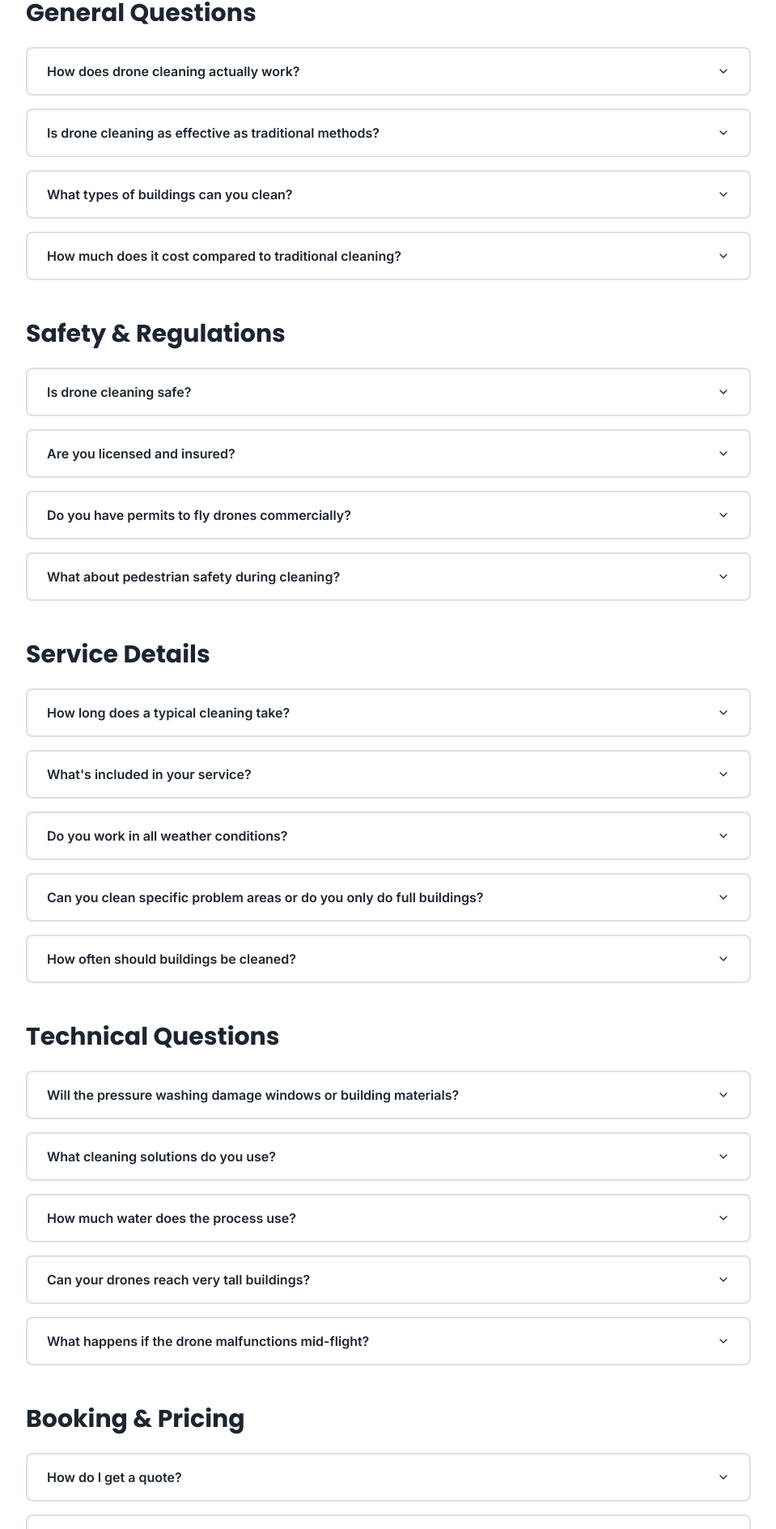
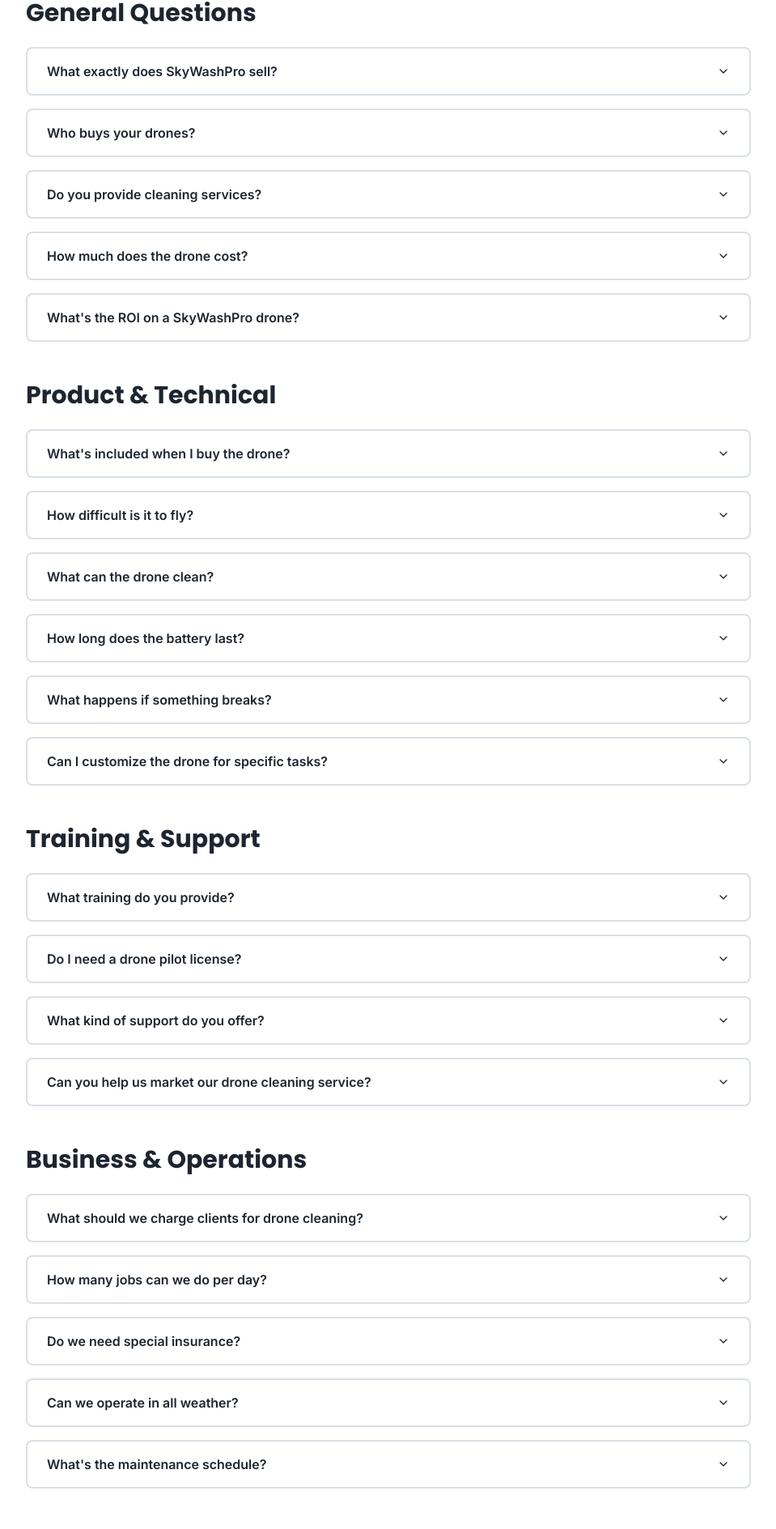
Before and after one commit to XanderJks/aero-wash-pro, a React (Vite) app: page /faq in a window 1280 px wide. Shown: the part 450-2338 px from the top of the page at 81% size, without its empty margins (160-1119 px from the left). Built offline with nearby package versions, Linux system fonts and the light colour scheme; the HTML template or start-up script is replaced by a standard one.

Commit message:
Updated FAQ.tsx

```diff
--- a/src/pages/FAQ.tsx
+++ b/src/pages/FAQ.tsx
@@ -8,112 +8,128 @@ const faqCategories = [
     category: "General Questions",
     questions: [
       {
-        question: "How does drone cleaning actually work?",
-        answer: "Our specialized cleaning drones carry high-pressure water systems (up to 3200 PSI) and cleaning solutions. The drone flies to the target surface and uses precision nozzles to clean while our certified pilots control everything from the ground. Live video feeds ensure thorough coverage and quality control."
+        question: "What exactly does SkyWashPro sell?",
+        answer: "We manufacture and sell the SkyWashPro S1 - an industrial-grade cleaning drone designed for building maintenance companies. You buy the drone, you operate it, you profit from it. We provide the equipment, training, and support."
       },
       {
-        question: "Is drone cleaning as effective as traditional methods?",
-        answer: "Yes, often more effective. Our drones can reach difficult angles that human cleaners struggle with, maintain consistent pressure and coverage, and clean faster without compromising quality. We use the same professional-grade cleaning solutions and pressure levels as traditional methods."
+        question: "Who buys your drones?",
+        answer: "Professional cleaning companies, facility management firms, property maintenance businesses, solar farm operators, wind energy companies, and entrepreneurs starting drone cleaning services. Anyone who wants to offer building cleaning without the risks and costs of traditional methods."
       },
       {
-        question: "What types of buildings can you clean?",
-        answer: "We clean virtually any exterior surface: office buildings, residential towers, shopping centers, solar installations, wind turbines, billboards, industrial facilities, and more. If it's too high or dangerous for traditional cleaning, we can handle it."
+        question: "Do you provide cleaning services?",
+        answer: "No. We sell the drones. You provide the cleaning services to your clients. We're the manufacturer, you're the operator. Think of it like buying a pressure washing truck - we sell you the equipment, you run the business."
       },
       {
-        question: "How much does it cost compared to traditional cleaning?",
-        answer: "Our clients typically save 50-70% compared to traditional methods. You eliminate costs for scaffolding, lifts, extensive insurance, large crews, and downtime. We provide detailed quotes based on your specific project."
+        question: "How much does the drone cost?",
+        answer: "Pricing depends on the package (Starter, Professional, or Enterprise) and any customizations. Contact us for a detailed quote. We also offer financing options for qualified buyers."
+      },
+      {
+        question: "What's the ROI on a SkyWashPro drone?",
+        answer: "Most operators report breaking even within 6-12 months. One high-rise building job can generate $5,000-15,000 in revenue. With lower overhead than traditional methods (no scaffolding, smaller crew, faster completion), your margins are significantly higher."
       }
     ]
   },
   {
-    category: "Safety & Regulations",
+    category: "Product & Technical",
     questions: [
       {
-        question: "Is drone cleaning safe?",
-        answer: "Extremely safe. By eliminating workers at height, we remove the primary risk factor in building maintenance. Our drones operate with multiple safety systems, including GPS positioning, obstacle avoidance, and fail-safe protocols. We maintain a perfect safety record with zero incidents."
+        question: "What's included when I buy the drone?",
+        answer: "The complete system: SkyWashPro S1 drone, 3200 PSI pressure washing system, batteries and charger, control console (15km range), carbon fiber cleaning boom, transport case with tools, pilot training, and warranty coverage. Everything you need to start operating."
       },
       {
-        question: "Are you licensed and insured?",
-        answer: "Yes, fully. We hold all required commercial drone operator licenses, building maintenance permits, and carry comprehensive liability insurance (up to $5 million coverage). We're also bonded and certified by industry safety organizations."
+        question: "How difficult is it to fly?",
+        answer: "If you can operate a pressure washer and fly a consumer drone, you can operate the SkyWashPro S1. We provide comprehensive training (online and optional on-site). Most operators are fully proficient within 2-3 days of training."
       },
       {
-        question: "Do you have permits to fly drones commercially?",
-        answer: "Absolutely. Our pilots are certified by aviation authorities with commercial drone licenses. We handle all flight permits and airspace authorizations for each project. This is included in our service—you don't need to worry about any regulatory compliance."
+        question: "What can the drone clean?",
+        answer: "Any exterior surface: high-rise buildings, solar panels, wind turbines, residential properties, shopping centers, industrial facilities, billboards. If it's too high or dangerous for traditional cleaning, the SkyWashPro S1 can handle it."
       },
       {
-        question: "What about pedestrian safety during cleaning?",
-        answer: "We implement comprehensive ground safety protocols including barrier systems, safety signage, and spotters when needed. Our drones have multiple redundant safety systems to prevent accidents. We can also schedule cleanings during off-hours to minimize any impact."
+        question: "How long does the battery last?",
+        answer: "Each battery provides 30-45 minutes of flight time depending on payload and conditions. We include multiple batteries with each package so you can hot-swap and continue working without interruption."
+      },
+      {
+        question: "What happens if something breaks?",
+        answer: "All drones include warranty coverage. We stock spare parts and offer express repair service (48-hour turnaround). For major repairs, loaner drones are available to keep your business running. We also provide maintenance training so you can handle basic repairs yourself."
+      },
+      {
+        question: "Can I customize the drone for specific tasks?",
+        answer: "Yes. We offer customizations like enhanced night vision, specialized nozzles for different surfaces, extended battery packs, and custom payload configurations. Enterprise packages include custom engineering consultation."
       }
     ]
   },
   {
-    category: "Service Details",
+    category: "Training & Support",
     questions: [
       {
-        question: "How long does a typical cleaning take?",
-        answer: "It varies by project size. A 10-story building typically takes 2-4 hours. A 30-story tower might take 1-2 days. Solar farms depend on panel count but average 50-100 panels per hour. We're generally 5x faster than traditional methods."
+        question: "What training do you provide?",
+        answer: "Every purchase includes: online course covering drone operation and safety, business training on pricing and marketing your services, official SkyWashPro operator certification, and ongoing access to advanced technique webinars. Professional and Enterprise packages include on-site hands-on training."
       },
       {
-        question: "What's included in your service?",
-        answer: "Everything: site survey, risk assessment, all equipment, cleaning solutions, certified pilots, safety protocols, insurance, documentation, and quality inspection. We arrive ready to work and clean up completely when finished."
+        question: "Do I need a drone pilot license?",
+        answer: "In most countries, yes. You'll need a commercial drone operator license from your local aviation authority. We can guide you through the licensing process and requirements for your region. Our training helps prepare you for certification."
       },
       {
-        question: "Do you work in all weather conditions?",
-        answer: "We operate in most conditions but prioritize safety. We avoid high winds (above 25 mph), heavy rain, or extreme temperatures. We monitor weather closely and reschedule if conditions become unsafe. This flexibility is built into our contracts."
+        question: "What kind of support do you offer?",
+        answer: "24/7 technical support hotline, email support (4-hour response time), video call troubleshooting, remote diagnostics, online knowledge base with video tutorials. Professional packages get priority support, Enterprise gets dedicated account managers."
       },
       {
-        question: "Can you clean specific problem areas or do you only do full buildings?",
-        answer: "We handle both. Whether it's spot cleaning graffiti, addressing bird droppings, or maintaining the entire facade, we customize our service to your needs. Minimum project charges may apply for very small jobs."
-      },
-      {
-        question: "How often should buildings be cleaned?",
-        answer: "We recommend quarterly cleaning for most commercial buildings, though frequency depends on location, pollution levels, and building use. Solar panels benefit from monthly cleaning in dusty areas. We can create a maintenance schedule tailored to your property."
+        question: "Can you help us market our drone cleaning service?",
+        answer: "Professional and Enterprise packages include marketing materials, website templates, and business consulting. We share best practices from successful operators worldwide. You'll also join our operator network for peer support and knowledge sharing."
       }
     ]
   },
   {
-    category: "Technical Questions",
+    category: "Business & Operations",
     questions: [
       {
-        question: "Will the pressure washing damage windows or building materials?",
-        answer: "No. We adjust pressure levels based on surface type. Glass gets different treatment than concrete. Our pilots are trained in material science and use appropriate pressure (ranging from 500-3200 PSI) and techniques for each surface."
+        question: "What should we charge clients for drone cleaning?",
+        answer: "Rates vary by region and project complexity, but typical rates are: $2,500-5,000 for small commercial buildings, $5,000-15,000 for high-rises, $800-2,000 for solar cleaning, $3,000-5,000 per wind turbine. We provide pricing guidance during training based on your market."
       },
       {
-        question: "What cleaning solutions do you use?",
-        answer: "Professional, biodegradable cleaning agents approved for commercial use. We select solutions based on your building materials and local environmental regulations. All products are safe for windows, metal, stone, and surrounding landscaping."
+        question: "How many jobs can we do per day?",
+        answer: "Depends on project size. Small buildings take 2-4 hours, so you could do 2-3 per day. Large buildings might be full-day projects. Solar farms vary widely. Most operators schedule 1-2 projects per day to maintain quality and account for travel time."
       },
       {
-        question: "How much water does the process use?",
-        answer: "About 70% less than traditional pressure washing. Our precision targeting and efficient nozzles minimize waste. For a typical building, we use 500-1000 gallons compared to 2000-3000 gallons with traditional methods."
+        question: "Do we need special insurance?",
+        answer: "Yes, you'll need commercial drone insurance and general liability coverage. We can recommend insurance providers who specialize in drone operations. Your insurance costs will be significantly lower than traditional high-altitude work because there's no workers' compensation for height work."
       },
       {
-        question: "Can your drones reach very tall buildings?",
-        answer: "Yes. Our drones operate effectively up to 400 feet (approximately 40 stories) with extended battery systems. For taller structures, we stage operations from rooftops or use multiple battery swaps. There's no practical height limit."
+        question: "Can we operate in all weather?",
+        answer: "The SkyWashPro S1 is built tough, but safety first. Avoid winds above 25 mph, heavy rain, and extreme temperatures. Most operators work 200-250 days per year depending on climate. Weather downtime is much less than traditional methods that require perfect conditions for scaffolding."
       },
       {
-        question: "What happens if the drone malfunctions mid-flight?",
-        answer: "Our drones have multiple redundant systems: backup batteries, emergency landing protocols, and GPS return-to-home features. If any system fails, the drone automatically executes safe landing procedures. In three years of operation, we've never had a drone fail to land safely."
+        question: "What's the maintenance schedule?",
+        answer: "Daily: basic inspection and cleaning (15 minutes). Monthly: detailed system check (1-2 hours). Annually: comprehensive service (we offer this, or you can do it yourself with our training). Regular maintenance ensures maximum uptime and extends equipment life."
       }
     ]
   },
   {
-    category: "Booking & Pricing",
+    category: "Purchasing Process",
     questions: [
       {
-        question: "How do I get a quote?",
-        answer: "Contact us with your building address and cleaning needs. We'll review satellite imagery, may schedule a brief site visit, and provide a detailed quote within 24-48 hours. Quotes are free with no obligation."
+        question: "How do I buy a SkyWashPro drone?",
+        answer: "Contact us through the website for a demo and quote. We'll discuss your needs, recommend a package, provide pricing, and answer questions. Once you decide, we process your order, schedule training, and ship your equipment. Typical delivery is 2-4 weeks."
       },
       {
-        question: "Do you offer contracts or one-time services?",
-        answer: "Both. One-time cleanings for special projects or events, and maintenance contracts with scheduled cleanings at discounted rates. Contract clients get priority scheduling and reduced pricing (typically 15-20% off)."
+        question: "Do you offer financing?",
+        answer: "Yes, we partner with equipment financing companies for qualified buyers. Typical terms range from 24-60 months. Many operators find that revenue from their first few jobs covers monthly payments."
       },
       {
-        question: "What's your cancellation policy?",
-        answer: "We understand weather and business needs change. Cancel or reschedule up to 48 hours before the scheduled service at no charge. Weather-related cancellations never incur fees regardless of timing."
+        question: "Do you ship internationally?",
+        answer: "Yes, worldwide. Shipping is free to UAE, Europe, and North America. International shipping rates vary by destination. We handle customs documentation and provide clearance assistance."
       },
       {
-        question: "Do you require payment upfront?",
-        answer: "For first-time clients, we ask for 50% deposit to schedule the service. The balance is due upon completion and your satisfaction. Contract clients are invoiced monthly with net-30 terms after the first project."
+        question: "What's your warranty?",
+        answer: "Standard package: 1 year full coverage. Professional: 3 years. Enterprise: lifetime warranty available. All warranties cover parts and labor. Extended warranties can be purchased for any package."
+      },
+      {
+        question: "Can we try before we buy?",
+        answer: "We offer product demonstrations where you can see the SkyWashPro S1 in action. For serious buyers, we can arrange hands-on trial sessions. Contact us to schedule a demo in your region."
+      },
+      {
+        question: "What if the drone doesn't work for our business?",
+        answer: "We have a 30-day return policy if the equipment doesn't meet your expectations (conditions apply). However, most buyers find the opposite problem - they wish they'd bought it sooner. We also offer trade-up programs if you start with a Starter package and want to upgrade to Professional later."
       }
     ]
   }
@@ -135,7 +151,7 @@ const FAQ = () => {
                 Frequently Asked Questions
               </h1>
               <p className="text-xl text-primary-foreground/90">
-                Everything you need to know about drone cleaning. Still have questions? We're here to help.
+                Everything you need to know about buying and operating the SkyWashPro S1 drone.
               </p>
             </div>
           </div>
@@ -178,10 +194,10 @@ const FAQ = () => {
                 Still Have Questions?
               </h2>
               <p className="text-lg text-muted-foreground mb-8">
-                Our team is ready to answer any specific questions about your project. No question is too technical or too basic.
+                Our sales team is ready to answer any questions about buying, operating, or maintaining your SkyWashPro S1.
               </p>
               <Button onClick={scrollToContact} variant="hero" size="lg">
-                Contact Us
+                Contact Sales Team
               </Button>
             </div>
           </div>
```
